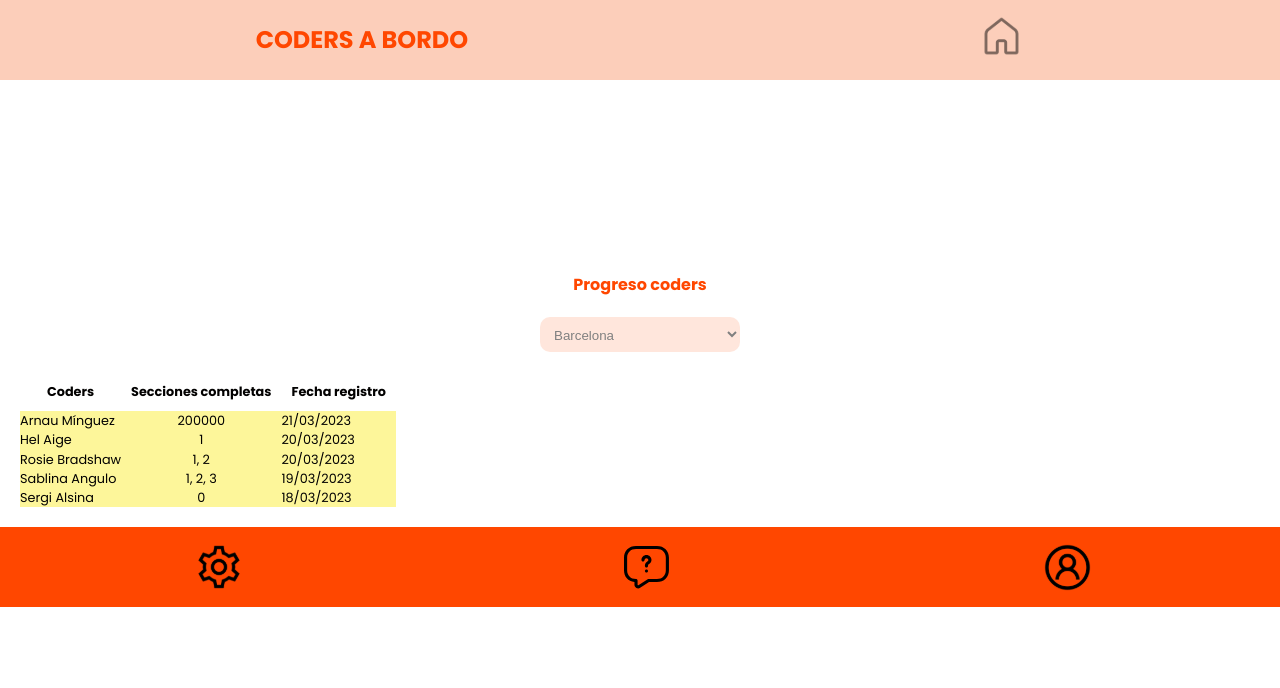
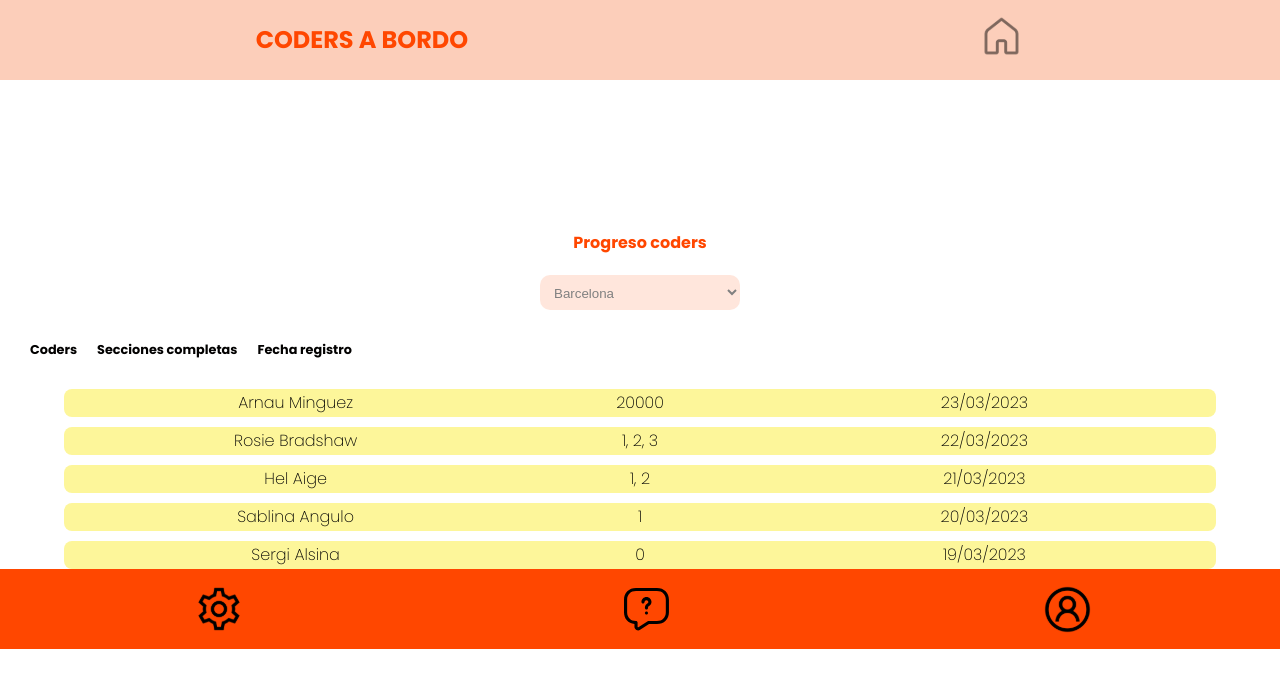
Before and after one commit to stranger-strings-team/front-codersabordo, a React (Vite) app: page /coders-progres in a window 1280 px wide. Shown: the top 688 px of the page. Built offline with nearby package versions, Linux system fonts and the light colour scheme.

Commit message:
CodersProgres styled

```diff
--- a/src/AdminPages/CoderProgres/CoderProgres.style.tsx
+++ b/src/AdminPages/CoderProgres/CoderProgres.style.tsx
@@ -1,5 +1,6 @@
 import styled from 'styled-components'
 import { theme } from '../../Global.style'
+import { Padmin, ProfileAdminDiv } from '../../pages/ProfilesAdmin/ProfilesAdminStyle'
 
 export const Div = styled.div`
     display: flex;
@@ -17,11 +18,12 @@ export const ThHeader = styled.th`
     padding: 10px;
 `
 
-export const Tr = styled.tr`
-    background-color: ${theme.yellowBackground};
-
+export const StyledProfileAdminDiv = styled(ProfileAdminDiv)`
+    display: grid;
+    grid-template-columns: 2fr 1fr 2fr;
+    width: 90%;
 `
 
-export const Td = styled.td`
-    text-align: center;
+export const StyledPadmin = styled(Padmin)`
+    justify-content: left;
 `
--- a/src/AdminPages/CoderProgres/CoderProgres.tsx
+++ b/src/AdminPages/CoderProgres/CoderProgres.tsx
@@ -1,7 +1,7 @@
 import React from 'react'
 import { OrangeText } from '../../Global.style'
 import { Select } from '../../pages/RegisterPage/Register.styled'
-import { Div, Table, ThHeader, Tr, Td } from './CoderProgres.style'
+import { Div, StyledPadmin, StyledProfileAdminDiv, Table, ThHeader } from './CoderProgres.style'
 
 type Props = {}
 
@@ -26,32 +26,32 @@ const CoderProgres = (props: Props) => {
               <ThHeader>Secciones completas</ThHeader>
               <ThHeader>Fecha registro</ThHeader>
             </tr>
-            <Tr>
-              <td>Arnau Mínguez</td>
-              <Td>200000</Td>
-              <td>21/03/2023</td>
-            </Tr>
-            <Tr>
-              <td>Hel Aige</td>
-              <Td>1</Td>
-              <td>20/03/2023</td>
-            </Tr>
-            <Tr>
-              <td>Rosie Bradshaw</td>
-              <Td>1, 2</Td>
-              <td>20/03/2023</td>
-            </Tr>
-            <Tr>
-              <td>Sablina Angulo</td>
-              <Td>1, 2, 3</Td>
-              <td>19/03/2023</td>
-            </Tr>
-            <Tr>
-              <td>Sergi Alsina</td>
-              <Td>0</Td>
-              <td>18/03/2023</td>
-            </Tr>
           </Table>
+            <StyledProfileAdminDiv>
+            <StyledPadmin>Arnau Minguez </StyledPadmin>
+            <StyledPadmin>20000</StyledPadmin>
+            <StyledPadmin>23/03/2023</StyledPadmin>
+            </StyledProfileAdminDiv>
+            <StyledProfileAdminDiv>
+            <StyledPadmin>Rosie Bradshaw </StyledPadmin>
+            <StyledPadmin>1, 2, 3</StyledPadmin>
+            <StyledPadmin>22/03/2023</StyledPadmin>
+            </StyledProfileAdminDiv>
+            <StyledProfileAdminDiv>
+            <StyledPadmin>Hel Aige </StyledPadmin>
+            <StyledPadmin>1, 2</StyledPadmin>
+            <StyledPadmin>21/03/2023</StyledPadmin>
+            </StyledProfileAdminDiv>
+            <StyledProfileAdminDiv>
+            <StyledPadmin>Sablina Angulo </StyledPadmin>
+            <StyledPadmin>1</StyledPadmin>
+            <StyledPadmin>20/03/2023</StyledPadmin>
+            </StyledProfileAdminDiv>
+            <StyledProfileAdminDiv>
+            <StyledPadmin>Sergi Alsina </StyledPadmin>
+            <StyledPadmin>0</StyledPadmin>
+            <StyledPadmin>19/03/2023</StyledPadmin>
+            </StyledProfileAdminDiv>
     </div>
   )
 }
--- a/src/Routes.tsx
+++ b/src/Routes.tsx
@@ -14,7 +14,6 @@ import CompletedSection from './pages/CompletedSection/CompletedSection';
 import Register from './pages/RegisterPage/Register';
 import OpenQuestion from './pages/OpenQuestion/OpenQuestion';
 import Roadmap from './pages/Roadmap/Roadmap';
-import CoderProgress from './AdminPages/CoderProgres/CoderProgres';
 import CoderProgres from './AdminPages/CoderProgres/CoderProgres';
 import Admin from './pages/Admin/Admin';
 import QuizQuestions from './AdminPages/quizQuestions/QuizQuestions';
```
